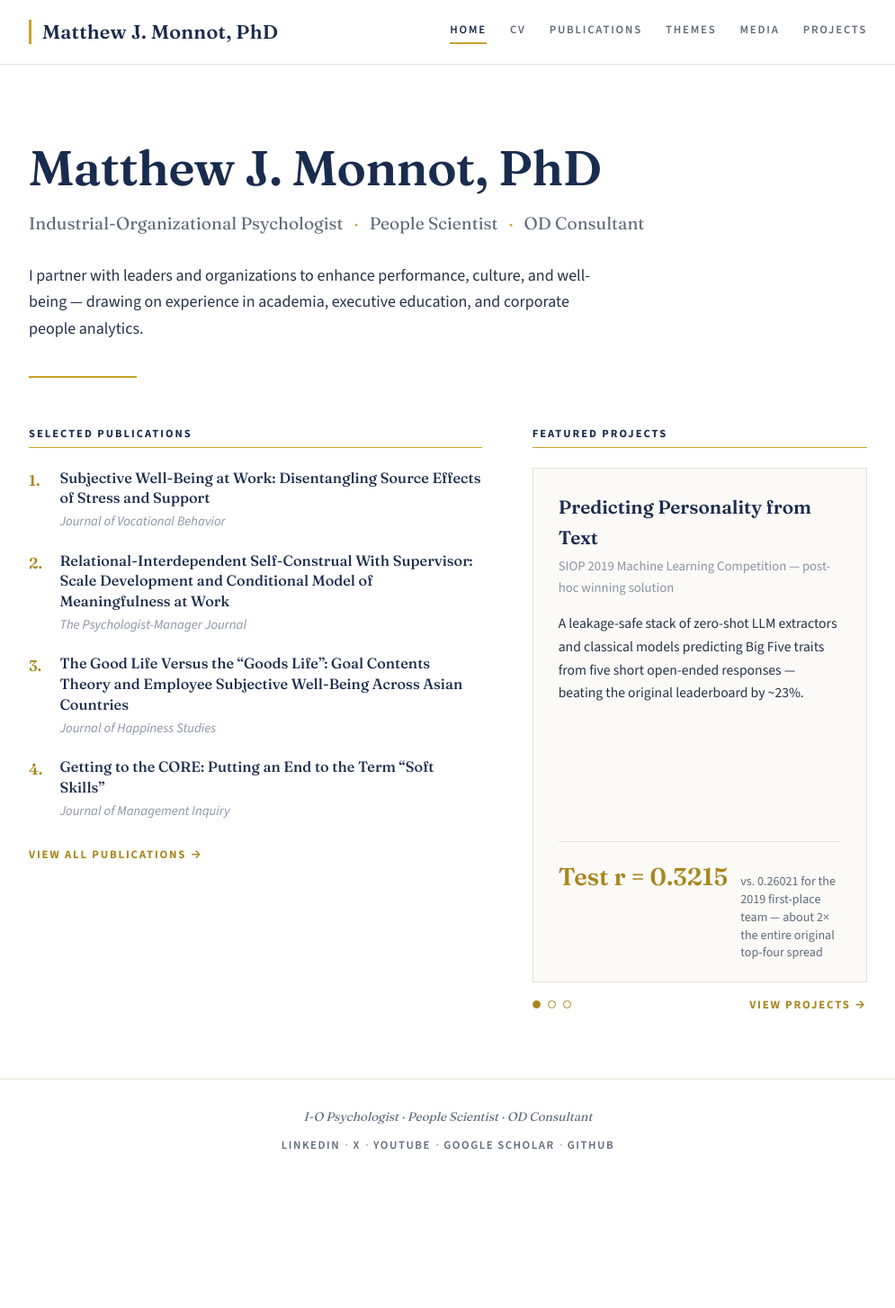
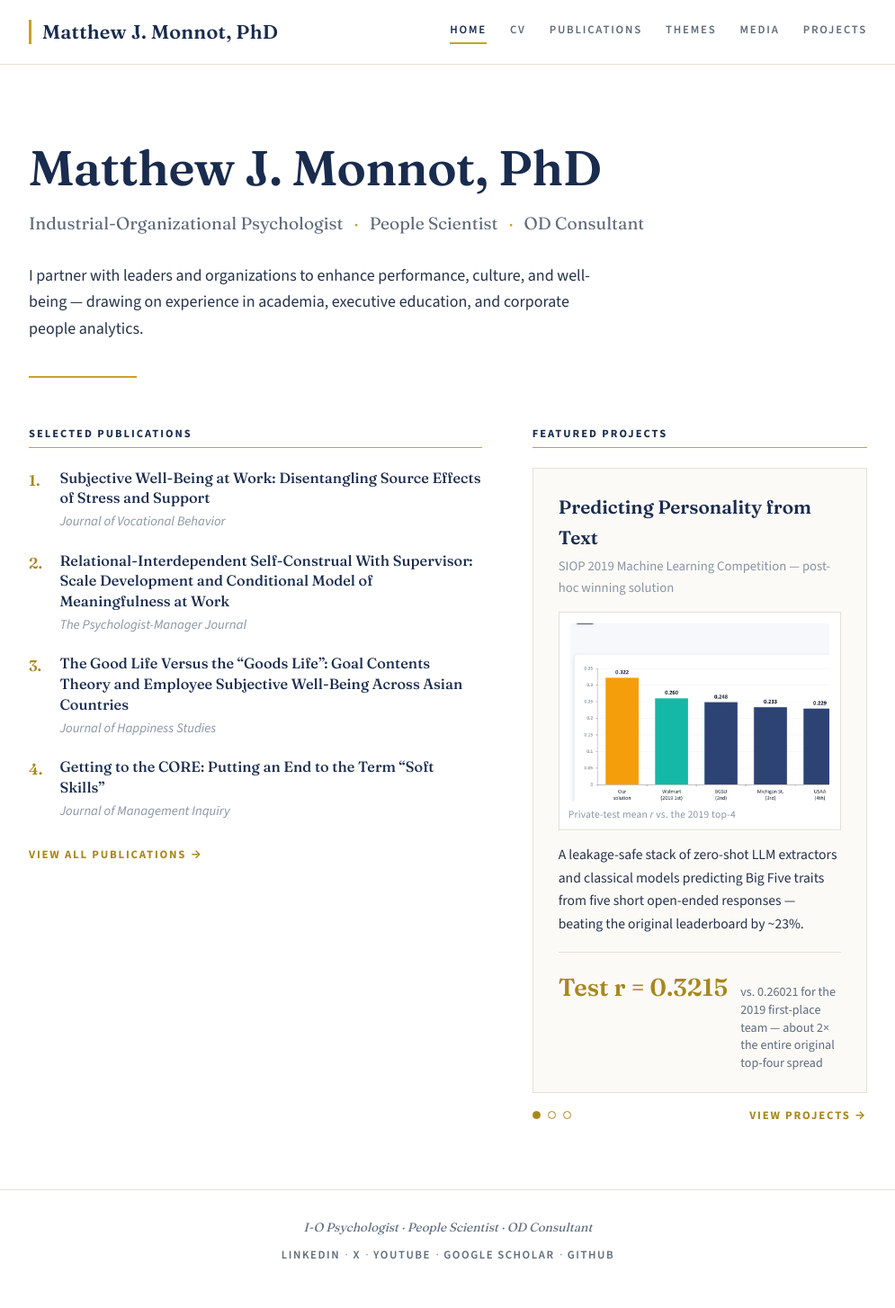
Before and after one commit to mjmonnot/mjmonnot.github.io, a Jekyll site: the page built from index.md, in a window 1280 px wide. Shown: the whole page at 90% size, without its empty margins (142-1137 px from the left). Built offline with Jekyll 4.4.1, drawn with Linux system fonts in a browser that asks for light colours; before the commit the page ends 1331 px from its top, so only the background shows below that.

Commit message:
Add 2019 top-4 comparison chart to personality feature card
Crop the private-test mean r bar chart from the SIOP 2019 presentation
deck so the first featured project matches the visual treatment of the
MIDUS and SIOP 2026 cards.

Co-authored-by: Matt Monnot <mjmonnot@users.noreply.github.com>

```diff
--- a/index.md
+++ b/index.md
@@ -52,6 +52,10 @@ permalink: /
         <article class="feature-card feature-slide is-active" data-slide="0" aria-hidden="false">
           <p class="feature-title">Predicting Personality from Text</p>
           <p class="feature-sub">SIOP 2019 Machine Learning Competition &mdash; post-hoc winning solution</p>
+          <figure class="feature-figure">
+            <img src="{{ "/assets/images/siop2019-vs-top4.png" | relative_url }}" alt="Bar chart from the SIOP 2019 presentation: private-test mean r of 0.322 for this solution versus the 2019 top-four teams, led by Walmart at 0.260." width="900" height="620" loading="lazy">
+            <figcaption>Private-test mean <em>r</em> vs. the 2019 top-4</figcaption>
+          </figure>
           <p class="feature-desc">A leakage-safe stack of zero-shot LLM extractors and classical models predicting Big Five traits from five short open-ended responses &mdash; beating the original leaderboard by ~23%.</p>
           <div class="feature-stat">
             <span class="stat-value">Test&nbsp;r&nbsp;=&nbsp;0.3215</span>
```
Also changed, not shown: assets/images/siop2019-vs-top4.png (added).
